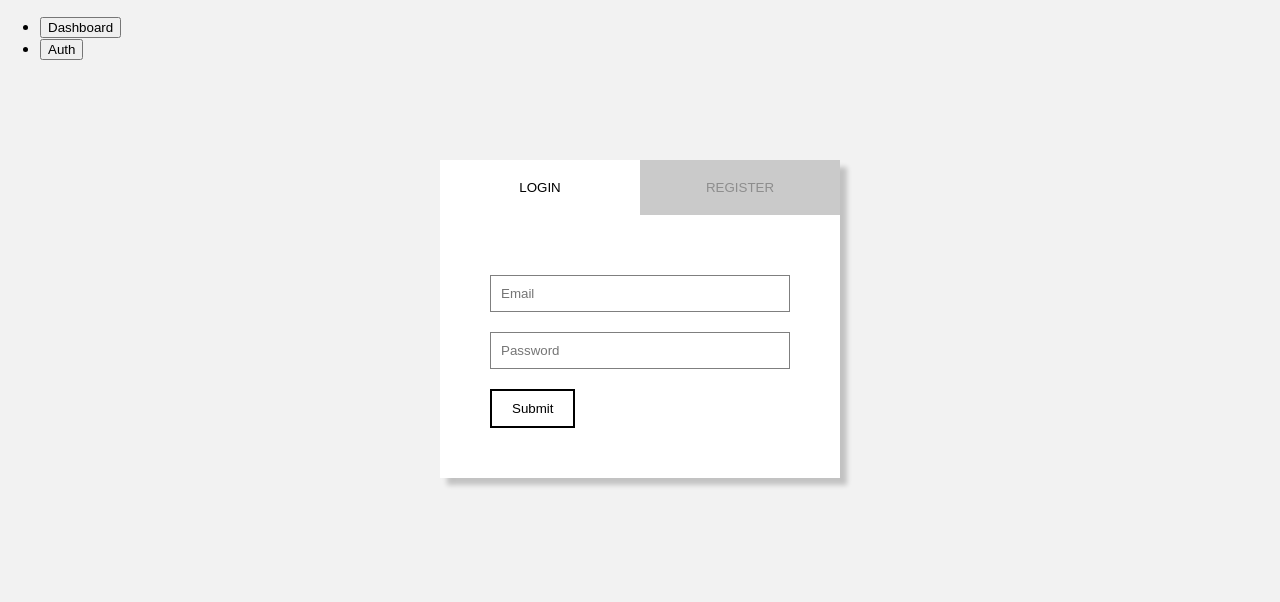
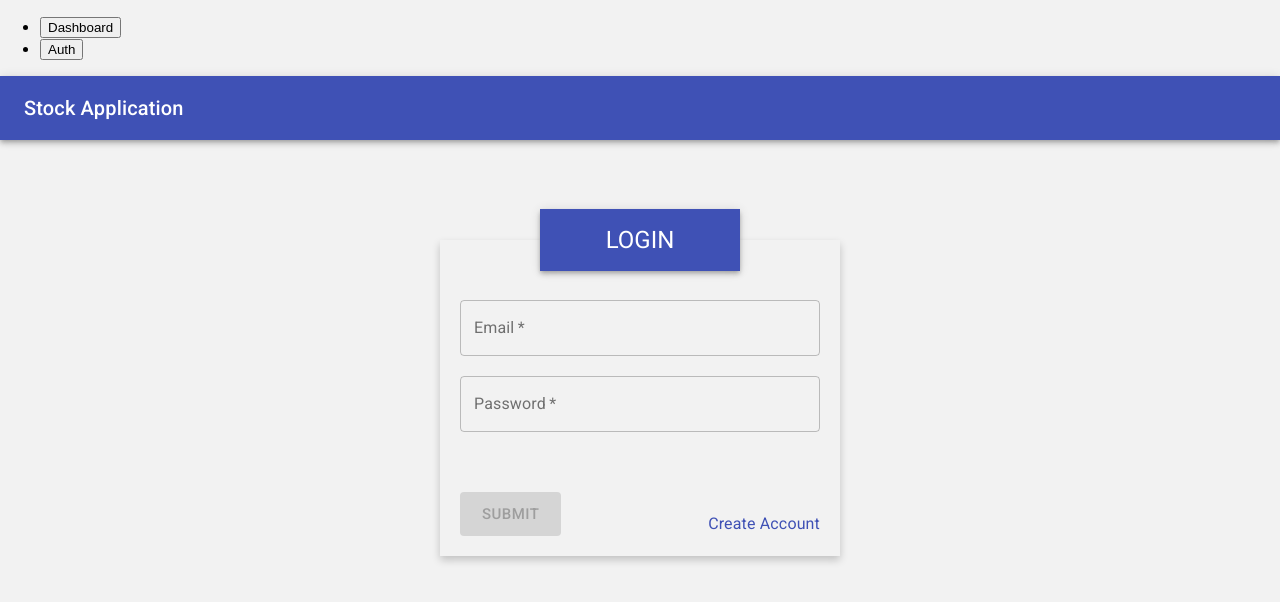
Before and after one commit to AlexanderCarlstrom/StockApplication, a React app in the folder frontend/: page / in a window 1280 px wide. Built offline with nearby package versions, Linux system fonts and the light colour scheme.

Commit message:
Finished login component design

```diff
--- a/frontend/public/index.html
+++ b/frontend/public/index.html
@@ -5,10 +5,7 @@
     <link rel="icon" href="%PUBLIC_URL%/favicon.ico" />
     <meta name="viewport" content="width=device-width, initial-scale=1" />
     <meta name="theme-color" content="#000000" />
-    <meta
-      name="description"
-      content="Web site created using create-react-app"
-    />
+    <meta name="description" content="Web site created using create-react-app" />
     <link rel="apple-touch-icon" href="%PUBLIC_URL%/logo192.png" />
     <!--
       manifest.json provides metadata used when your web app is installed on a
@@ -24,6 +21,7 @@
       work correctly both with client-side routing and a non-root public URL.
       Learn how to configure a non-root public URL by running `npm run build`.
     -->
+    <link rel="stylesheet" href="https://fonts.googleapis.com/css?family=Roboto:300,400,500,700&display=swap" />
     <title>React App</title>
   </head>
   <body>
--- a/frontend/src/components/Auth/Auth.css
+++ b/frontend/src/components/Auth/Auth.css
@@ -1,63 +1,52 @@
 #auth-page {
-  width: 400px;
-  box-shadow: 7px 7px 5px rgba(0, 0, 0, 0.2);
-  background-color: #fff;
-  margin: 100px auto;
+  width: 100%;
+  margin: 0;
+  padding: 0;
 }
 
-.header {
-  width: 100%;
-  padding: 0;
-  margin: 0 0 50px;
+.auth-form {
+  width: 400px;
+  margin: 100px auto;
+  box-shadow: 0 4px 8px 0 rgba(0, 0, 0, 0.2);
+  position: relative;
+  padding-top: 40px;
 }
 
-.header button {
-  display: inline-block;
-  background-color: rgb(202, 202, 202);
-  color: rgba(0, 0, 0, 0.3);
-  border: none;
-  outline: 0;
+.auth-form .auth-header {
   width: 50%;
-  padding: 20px;
-  cursor: pointer;
-  transition: all 0.2s ease-in;
+  text-align: center;
+  display: block;
+  position: absolute;
+  left: 25%;
+  top: 0;
+  transform: translate(0, -50%);
 }
 
-.header button:hover {
-  background-color: rgb(198, 198, 198);
+.auth-form .auth-header h5 {
+  padding: 15px;
+  color: #fff;
 }
 
-.header button:disabled {
-  background: #fff;
-  color: #000;
+.auth-form form {
+  width: 100%;
+  box-sizing: border-box;
+  padding: 20px;
+  display: block;
 }
 
-#auth-form {
-  width: 100%;
-  padding: 0 50px 50px;
-  box-sizing: border-box;
+.auth-form form .form-input {
+  margin-bottom: 20px;
 }
 
-#auth-form input {
+.auth-form form .form-footer {
   width: 100%;
-  border: 1px solid rgba(0, 0, 0, 0.5);
-  padding: 10px;
-  box-sizing: border-box;
-  margin: 10px 0;
+  margin-top: 40px;
+  display: flex;
+  justify-content: space-between;
 }
 
-#auth-form button {
-  padding: 10px 20px;
-  border: none;
-  border: 2px solid #000;
-  background-color: #fff;
-  color: #000;
+.auth-form .toggle-form {
   cursor: pointer;
-  margin-top: 10px;
-  transition: all 0.2s ease-in;
+  float: right;
+  margin-top: 20px;
 }
-
-#auth-form button:hover {
-  background-color: #000;
-  color: #fff;
-}
--- a/frontend/src/components/Auth/Auth.js
+++ b/frontend/src/components/Auth/Auth.js
@@ -1,3 +1,6 @@
+import { AppBar, Toolbar, Typography, Link } from '@material-ui/core';
+import Login from './Login';
+import Register from './Register';
 import React from 'react';
 import './Auth.css';
 
@@ -5,7 +8,7 @@ class AuthPage extends React.Component {
   constructor() {
     super();
     this.state = {
-      currentPage: <Login />,
+      currentPage: <Login toggle={this.showRegisterForm} />,
       login: true,
     };
 
@@ -28,54 +31,34 @@ class AuthPage extends React.Component {
     console.log('hello');
   };
 
+  toggleForm = () => {
+    this.setState((prev) => {
+      if (prev.login) {
+        return {
+          currentPage: <Register />,
+          login: false,
+        };
+      } else {
+        return {
+          currentPage: <Login />,
+          login: true,
+        };
+      }
+    });
+  };
+
   render() {
     return (
       <div id="auth-page">
-        <div className="header">
-          <button id="login-btn" disabled={this.state.login} onClick={this.showLoginForm}>
-            LOGIN
-          </button>
-          <button id="login-btn" disabled={!this.state.login} onClick={this.showRegisterForm}>
-            REGISTER
-          </button>
-        </div>
-        <div id="auth-form">{this.state.currentPage}</div>
+        <AppBar position="static">
+          <Toolbar>
+            <Typography variant="h6">Stock Application</Typography>
+          </Toolbar>
+        </AppBar>
+        <div className="auth-form">{this.state.currentPage}</div>
       </div>
     );
   }
 }
 
-class Login extends React.Component {
-  onSubmit = () => {
-    console.log('login');
-  };
-
-  render() {
-    return (
-      <form id="login" onSubmit={this.onSubmit}>
-        <input type="email" name="email" placeholder="Email" />
-        <input type="password" name="password" placeholder="Password" />
-        <button>Submit</button>
-      </form>
-    );
-  }
-}
-
-class Register extends React.Component {
-  onSubmit = () => {
-    console.log('register');
-  };
-
-  render() {
-    return (
-      <form id="register" onSubmit={this.onSubmit}>
-        <input type="email" name="email" placeholder="Email" />
-        <input type="password" name="password" placeholder="Password" />
-        <input type="password" name="repeat-password" placeholder="Repeat Password" />
-        <button>Submit</button>
-      </form>
-    );
-  }
-}
-
 export default AuthPage;
--- /dev/null
+++ b/frontend/src/components/Auth/Login.js
@@ -0,0 +1,84 @@
+import { AppBar, TextField, Button, Typography, Link } from '@material-ui/core';
+import { withTheme } from '@material-ui/core/styles';
+import AuthService from '../../services/AuthService';
+import React from 'react';
+
+class Login extends React.Component {
+  constructor() {
+    super();
+    this.state = {
+      email: '',
+      password: '',
+    };
+  }
+
+  handleSubmit = (e) => {
+    e.preventDefault();
+    AuthService.login(this.state.email, this.state.password);
+  };
+
+  onEmailChange = (e) => {
+    this.setState({
+      email: e.target.value,
+    });
+  };
+
+  onPasswordChange = (e) => {
+    this.setState({
+      password: e.target.value,
+    });
+  };
+
+  validForm = () => {
+    return this.state.email.length < 5 || this.state.password.length < 6;
+  };
+
+  render() {
+    return (
+      <div>
+        <AppBar color="primary" className="auth-header">
+          <Typography variant="h5">LOGIN</Typography>
+        </AppBar>
+        <form id="login" onSubmit={this.onSubmit}>
+          <TextField
+            id="email"
+            className="form-input"
+            label="Email"
+            variant="outlined"
+            onChange={this.onEmailChange}
+            fullWidth
+            required
+          />
+          <TextField
+            id="password"
+            className="form-input"
+            label="Password"
+            variant="outlined"
+            onChange={this.onPasswordChange}
+            fullWidth
+            required
+          />
+          <div className="form-footer">
+            <Button
+              variant="contained"
+              color="primary"
+              className="form-btn"
+              onClick={this.handleSubmit}
+              disabled={this.validForm()}
+              size="large"
+            >
+              Submit
+            </Button>
+            <Typography>
+              <Link onClick={this.props.toggle} className="toggle-form">
+                Create Account
+              </Link>
+            </Typography>
+          </div>
+        </form>
+      </div>
+    );
+  }
+}
+
+export default withTheme(Login);
--- /dev/null
+++ b/frontend/src/components/Auth/Register.js
@@ -0,0 +1,20 @@
+import React from 'react';
+
+class Register extends React.Component {
+  onSubmit = () => {
+    console.log('register');
+  };
+
+  render() {
+    return (
+      <form id="register" onSubmit={this.onSubmit}>
+        <input type="email" name="email" placeholder="Email" />
+        <input type="password" name="password" placeholder="Password" />
+        <input type="password" name="repeat-password" placeholder="Repeat Password" />
+        <button>Submit</button>
+      </form>
+    );
+  }
+}
+
+export default Register;
--- /dev/null
+++ b/frontend/src/data/users.json
@@ -0,0 +1,10 @@
+[
+  {
+    "email": "hager@msn.com",
+    "password": "123456"
+  },
+  {
+    "email": "msherr@comcast.net",
+    "password": "123456"
+  }
+]
--- /dev/null
+++ b/frontend/src/services/AuthService.js
@@ -0,0 +1,30 @@
+import Users from '../data/users.json';
+
+function login(email, password) {
+  Users.map((user) => {
+    if (user.email === email) {
+      return user.password === password;
+    }
+  });
+  return false;
+}
+
+function register(email, password) {
+  Users.map((user) => {
+    if (user.email === email) {
+      return false;
+    }
+  });
+
+  Users.push({
+    email: email,
+    password: password,
+  });
+
+  return true;
+}
+
+export default {
+  login,
+  register,
+};
```
